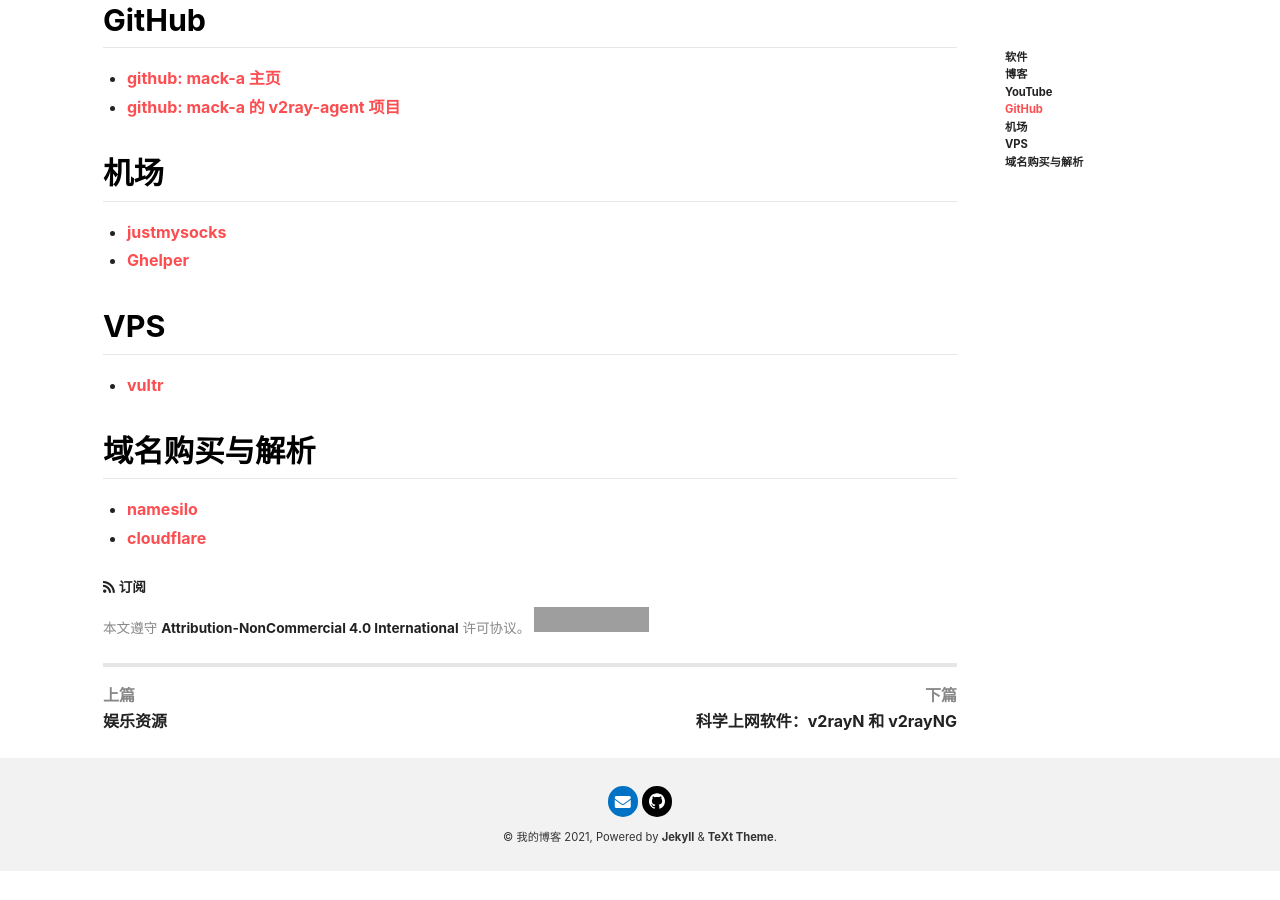
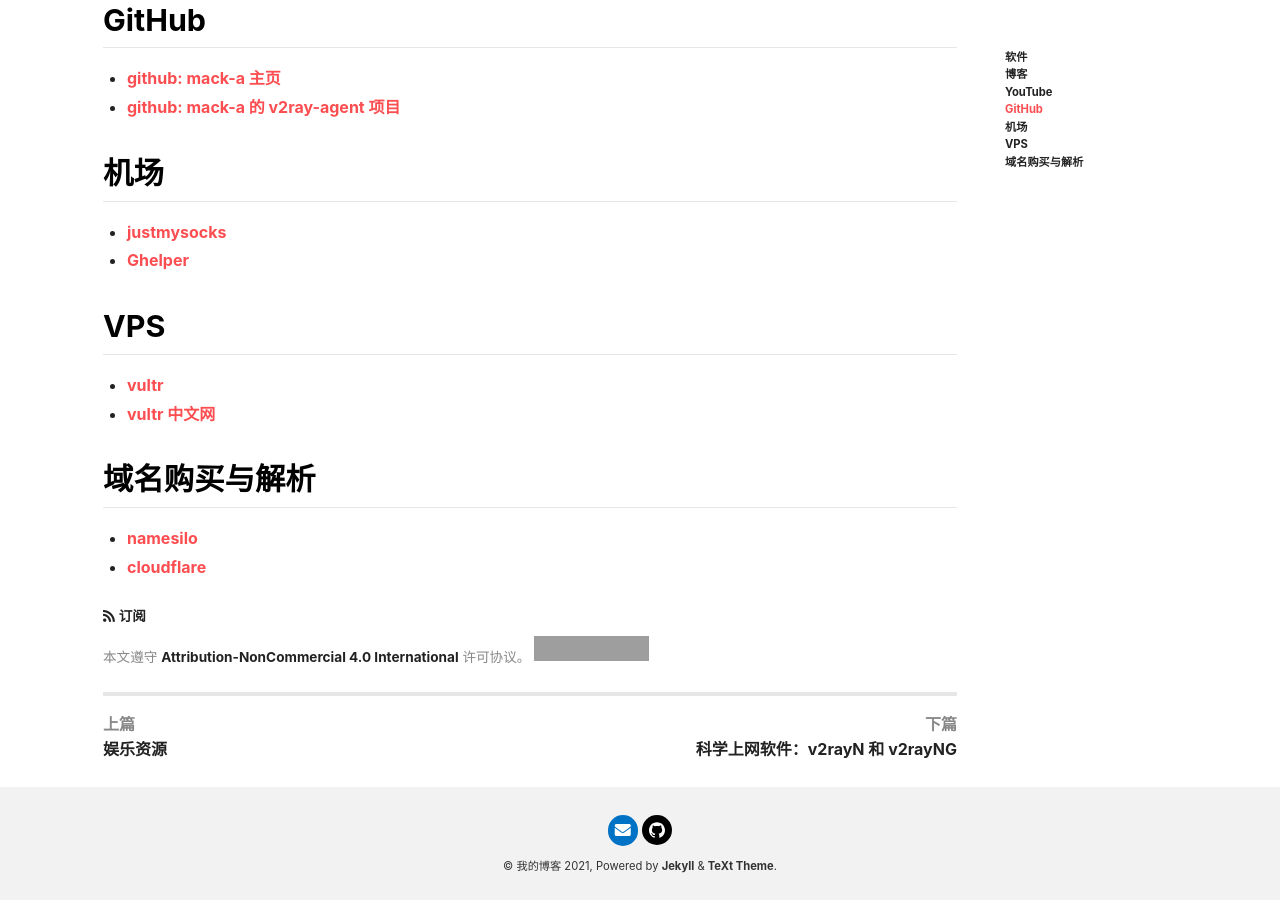
Before and after one commit to Meiting-Wang/Meiting-Wang.github.io, a Jekyll site: the page built from _posts/2023-08-07-科学上网资源.md, in a window 1280 px wide and 900 px high, scrolled down 813 px. Built offline with Jekyll 4.4.1, drawn with Linux system fonts in a browser that asks for light colours; nearby versions of some CDN libraries; before the commit the page ends 1684 px from its top, so only the background shows below that; grey boxes are pictures that could not be loaded.

Commit message:
update on 2023-08-08 01:40:31

```diff
--- a/_posts/2023-08-07-科学上网资源.md
+++ b/_posts/2023-08-07-科学上网资源.md
@@ -34,6 +34,7 @@ tags: fq
 ## VPS
 
 - [vultr](https://www.vultr.com/)
+- [vultr 中文网](https://www.vultrcn.com/)
 
 ## 域名购买与解析
 
```
